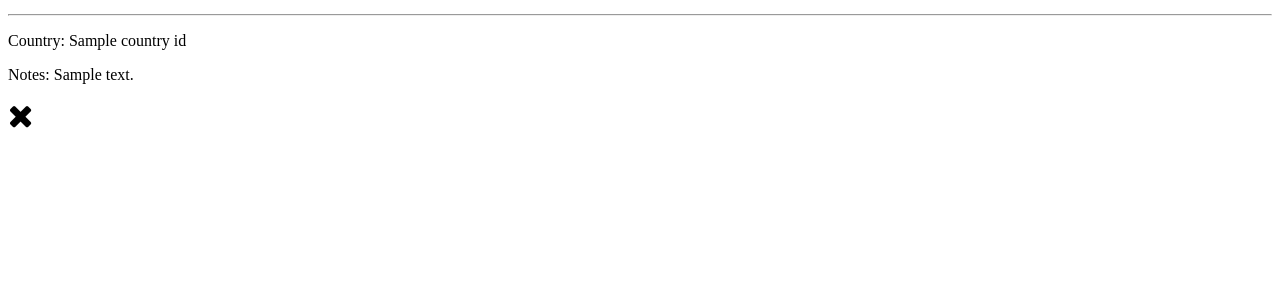
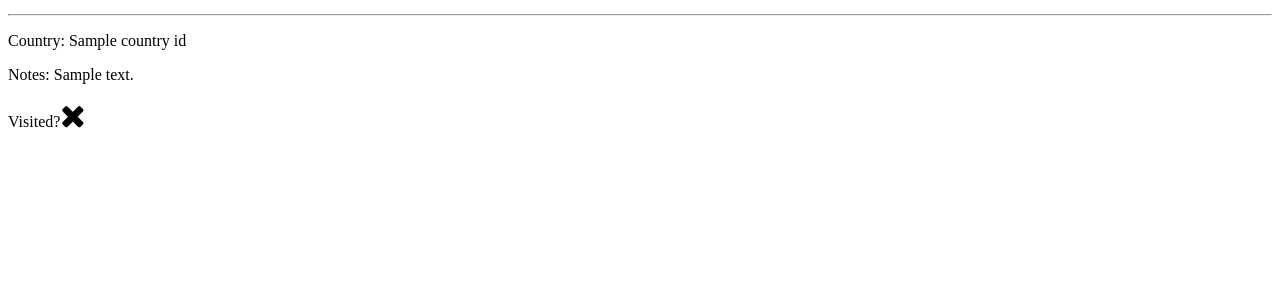
Before and after one commit to emmDevs/on_top_of_the_world, a Flask app: page /cities/1 in a window 1280 px wide. Shown: the part 124-424 px from the top of the page. Run offline with Flask 2, Linux system fonts and the light colour scheme; a database or web service that is not in the repository returns one stand-in record (values such as "Sample title"); some libraries are stand-ins or nearby versions.

Commit message:
individual cities displaying everything apart froom country name

```diff
--- a/controllers/attraction_controller.py
+++ b/controllers/attraction_controller.py
@@ -19,7 +19,7 @@ def display_attractions():
 
 
 # NEW
-
+# @attractions_blueprint.route("/attractions/new", methods=["GET"])
 
 # CREATE
 
--- a/models/city.py
+++ b/models/city.py
@@ -5,6 +5,7 @@ class City:
         self.country = country
         self.notes = notes
         self.visited = visited
+        self.id = id
 
     def mark_as_visited(self):
         self.visited = True
--- a/templates/cities/show.html
+++ b/templates/cities/show.html
@@ -7,9 +7,9 @@
     <p>Country: {{city.country.name}}</p>
     <p>Notes: {{city.notes}}</p>
     {% if city.visited == True %}
-        <i class="fa fa-check fa-2x" style="color:green" aria-hidden="true"></i>
+       <label for="">Visited?<i class="fa fa-check fa-2x" style="color:green" aria-hidden="true"></i></label>
         {% else %}
-        <i class="fa fa-times fa-2x" aria-hidden="true"></i>
+        <label for="">Visited?<i class="fa fa-times fa-2x" aria-hidden="true"></i></label>
         {% endif %}
 </div>
 
```
Also changed, not shown: repositories/country_repository.py (+13 -0 lines).
